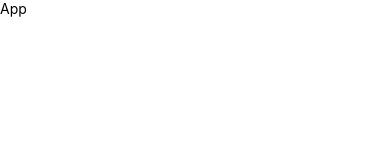
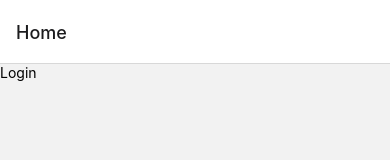
Before and after one commit to patika-218-akbank-reactnative-bootcamp/assignment-3-berkanankal, a React Native app: screen /Home in a window 390 px wide. Shown: the top 160 px of the page. Built offline with nearby package versions, Linux system fonts and the light colour scheme.

Commit message:
react navigation implemented

```diff
--- a/index.js
+++ b/index.js
@@ -3,7 +3,7 @@
  */
 
 import {AppRegistry} from 'react-native';
-import App from './App';
+import App from './src/App';
 import {name as appName} from './app.json';
 
 AppRegistry.registerComponent(appName, () => App);
--- a/package.json
+++ b/package.json
@@ -10,8 +10,12 @@
     "lint": "eslint ."
   },
   "dependencies": {
+    "@react-navigation/native": "^6.0.12",
+    "@react-navigation/native-stack": "^6.8.0",
     "react": "18.0.0",
-    "react-native": "0.69.5"
+    "react-native": "0.69.5",
+    "react-native-safe-area-context": "^4.3.3",
+    "react-native-screens": "^3.17.0"
   },
   "devDependencies": {
     "@babel/core": "^7.12.9",
--- /dev/null
+++ b/src/App.js
@@ -0,0 +1,21 @@
+import {StyleSheet, Text, View} from 'react-native';
+import React from 'react';
+import Login from './components/Login';
+import {NavigationContainer} from '@react-navigation/native';
+import {createNativeStackNavigator} from '@react-navigation/native-stack';
+
+const Stack = createNativeStackNavigator();
+
+const App = () => {
+  return (
+    <NavigationContainer>
+      <Stack.Navigator initialRouteName="Home">
+        <Stack.Screen name="Home" component={Login} />
+      </Stack.Navigator>
+    </NavigationContainer>
+  );
+};
+
+export default App;
+
+const styles = StyleSheet.create({});
--- a/App.js
+++ b/src/components/Login.js
@@ -1,14 +1,14 @@
 import {StyleSheet, Text, View} from 'react-native';
 import React from 'react';
 
-const App = () => {
+const Login = () => {
   return (
     <View>
-      <Text>App</Text>
+      <Text>Login</Text>
     </View>
   );
 };
 
-export default App;
+export default Login;
 
 const styles = StyleSheet.create({});
```
Also changed, not shown: 2 other files (tests, documents, lock files or other folders).
